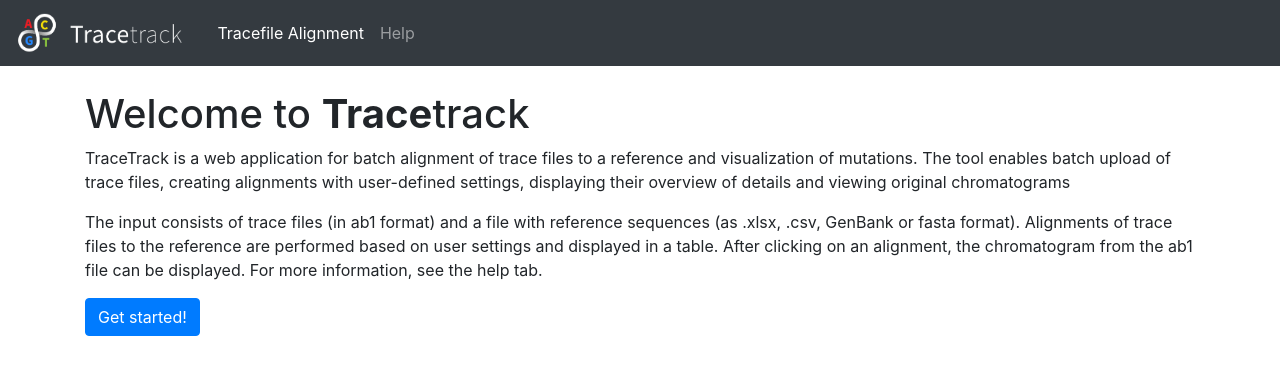
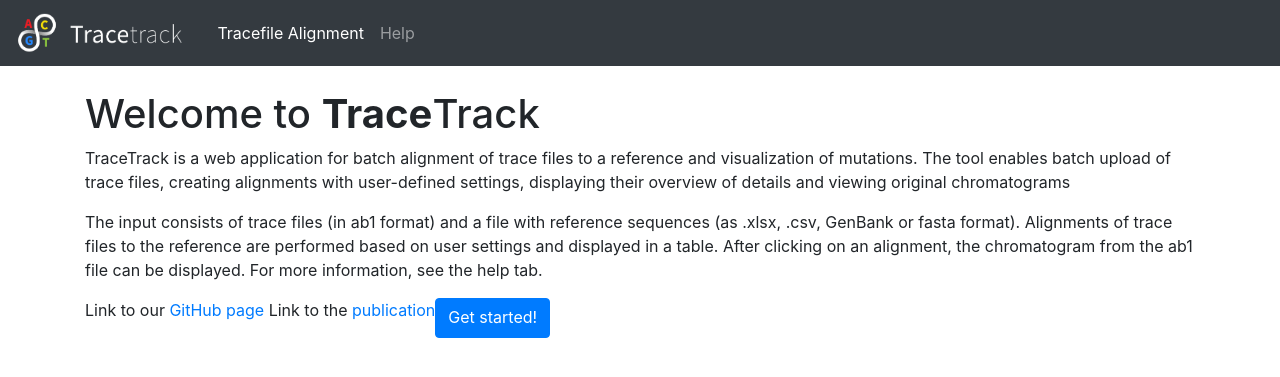
Before and after one commit to Merck/TraceTrack, a Flask app: page / in a window 1280 px wide. Shown: the top 377 px of the page. Run offline with Flask 2, Linux system fonts and the light colour scheme; some libraries are stand-ins or nearby versions.

Commit message:
Add version, links to github and paper

```diff
--- /dev/null
+++ b/tracetrack/__version__.py
@@ -0,0 +1 @@
+__version__ = '1.0.0'
--- a/tracetrack/templates/welcome.html
+++ b/tracetrack/templates/welcome.html
@@ -11,7 +11,7 @@
 <div id="header" xmlns="http://www.w3.org/1999/html">
     <div class="container">
       <div class="row mb-4" id="header-cards">
-          <h1>Welcome to <b>Trace</b>track</h1>
+          <h1>Welcome to <b>Trace</b>Track</h1>
           <p>
               TraceTrack is a web application for batch alignment of trace files to a reference and visualization of mutations.
               The tool enables batch upload of trace files, creating alignments with user-defined settings, displaying their overview of details and viewing original chromatograms
@@ -20,6 +20,10 @@
               The input consists of trace files (in ab1 format) and a file with reference sequences (as .xlsx, .csv, GenBank or fasta format).
               Alignments of trace files to the reference are performed based on user settings and displayed in a table.
               After clicking on an alignment, the chromatogram from the ab1 file can be displayed. For more information, see the help tab.
+          </p>
+          <p>
+              Link to our <a href="https://github.com/Merck/TraceTrack">GitHub page</a>
+              Link to the <a href="">publication</a>
           </p>
           <p>
               <div class="btn-group" role="group">
```
